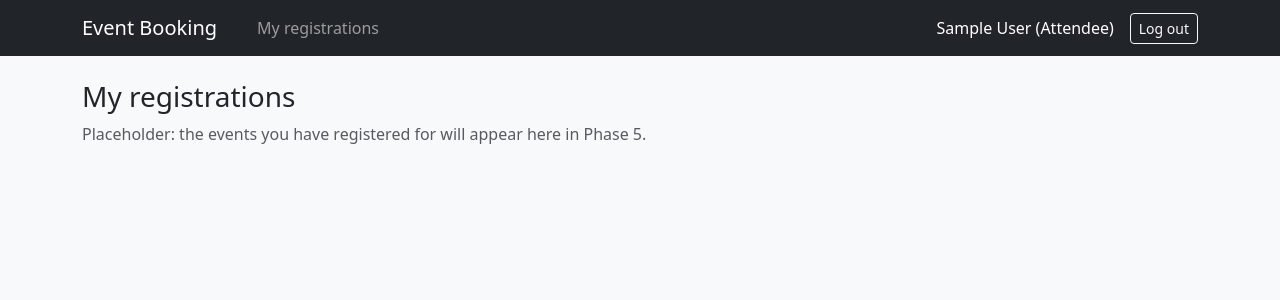
After one commit to Asmit-123/event-booking-platform, a Django app: page /my-registrations/ in a window 1280 px wide. The commit adds this page. Shown: the top 300 px of the page. Run offline with Django 5.2, Linux system fonts and the light colour scheme; the visitor is signed in with stand-in values (Sample User, id 1).

Commit message:
feat: add role-based access decorators with guarded placeholder screens

```diff
--- /dev/null
+++ b/accounts/permissions.py
@@ -0,0 +1,27 @@
+from functools import wraps
+
+from django.contrib.auth.views import redirect_to_login
+from django.core.exceptions import PermissionDenied
+
+from .models import User
+
+
+def role_required(role):
+    """Allow only logged-in users with the given role."""
+
+    def decorator(view_func):
+        @wraps(view_func)
+        def wrapper(request, *args, **kwargs):
+            if not request.user.is_authenticated:
+                return redirect_to_login(request.get_full_path())
+            if request.user.role != role:
+                raise PermissionDenied
+            return view_func(request, *args, **kwargs)
+
+        return wrapper
+
+    return decorator
+
+
+organizer_required = role_required(User.Role.ORGANIZER)
+attendee_required = role_required(User.Role.ATTENDEE)
--- a/config/urls.py
+++ b/config/urls.py
@@ -20,5 +20,6 @@ from django.urls import include, path
 urlpatterns = [
     path("admin/", admin.site.urls),
     path("accounts/", include("accounts.urls")),
+    path("", include("registrations.urls")),
     path("", include("events.urls")),
 ]
--- a/events/urls.py
+++ b/events/urls.py
@@ -6,4 +6,5 @@ app_name = "events"
 
 urlpatterns = [
     path("", views.home, name="home"),
+    path("organizer/", views.organizer_dashboard, name="organizer_dashboard"),
 ]
--- /dev/null
+++ b/registrations/urls.py
@@ -0,0 +1,9 @@
+from django.urls import path
+
+from . import views
+
+app_name = "registrations"
+
+urlpatterns = [
+    path("my-registrations/", views.my_registrations, name="my_registrations"),
+]
--- a/registrations/views.py
+++ b/registrations/views.py
@@ -1,3 +1,8 @@
 from django.shortcuts import render
 
-# Create your views here.
+from accounts.permissions import attendee_required
+
+
+@attendee_required
+def my_registrations(request):
+    return render(request, "registrations/my_registrations.html")
--- a/templates/base.html
+++ b/templates/base.html
@@ -10,6 +10,15 @@
   <nav class="navbar navbar-expand-lg navbar-dark bg-dark">
     <div class="container">
       <a class="navbar-brand" href="{% url 'events:home' %}">Event Booking</a>
+
+      <ul class="navbar-nav me-auto ms-3">
+        {% if user.is_organizer %}
+          <li class="nav-item"><a class="nav-link" href="{% url 'events:organizer_dashboard' %}">Dashboard</a></li>
+        {% elif user.is_attendee %}
+          <li class="nav-item"><a class="nav-link" href="{% url 'registrations:my_registrations' %}">My registrations</a></li>
+        {% endif %}
+      </ul>
+
       <div class="ms-auto d-flex align-items-center text-white">
         {% if user.is_authenticated %}
           <span>{{ user.get_full_name }} ({{ user.get_role_display }})</span>
--- /dev/null
+++ b/templates/registrations/my_registrations.html
@@ -0,0 +1,8 @@
+{% extends "base.html" %}
+
+{% block title %}My registrations | Event Booking{% endblock %}
+
+{% block content %}
+  <h1 class="h3">My registrations</h1>
+  <p class="text-muted">Placeholder: the events you have registered for will appear here in Phase 5.</p>
+{% endblock %}
```
Also changed, not shown: events/views.py (+7 -0 lines), templates/403.html (added, +11 -0 lines), templates/events/organizer_dashboard.html (added, +8 -0 lines). Lines whose indentation alone changed are shown as unchanged.
